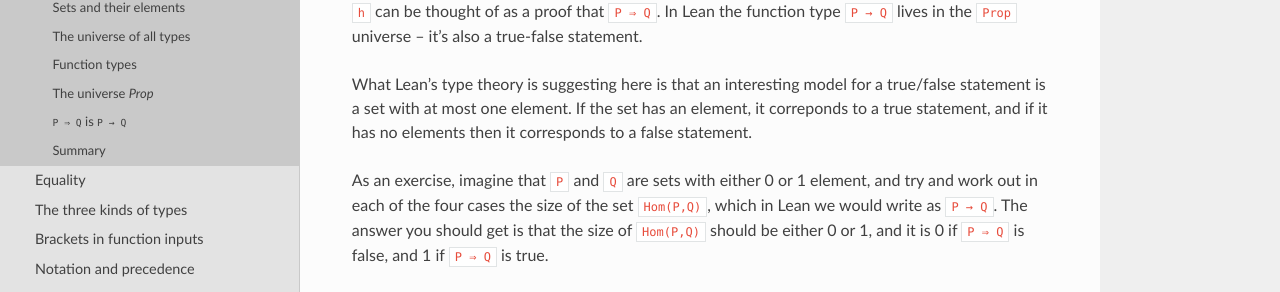
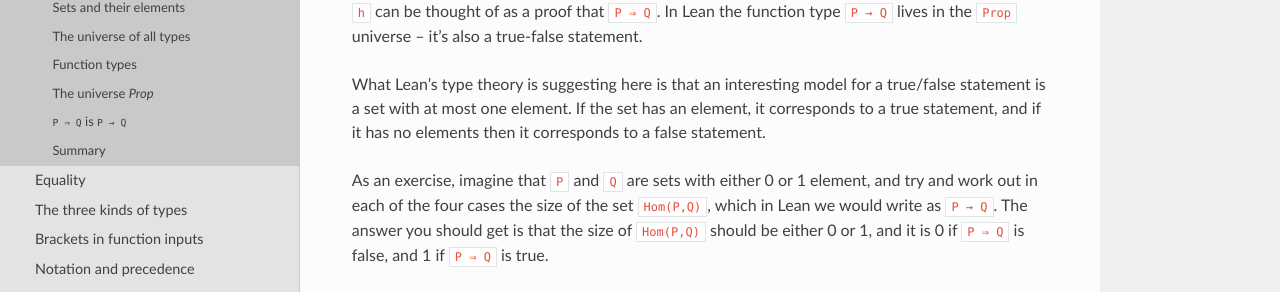
Before and after one commit to olympichek/formalising-mathematics-2026-no-solutions, a Sphinx documentation site: the page built from doc/Part_1/typesandterms.rst, in a window 1280 px wide and 900 px high, scrolled down 2648 px. Shown: the part 263-555 px from the top of the window. Built offline with Sphinx 7.4.7 and the Read the Docs theme 3.1.0, drawn with Linux system fonts in a browser that asks for light colours; pages that are not in the unit, such as notebooks, are missing from menus; some of the changed text lies outside the part shown.

Commit message:
fix typos

```diff
--- a/doc/Part_1/structures.rst
+++ b/doc/Part_1/structures.rst
@@ -102,4 +102,4 @@ do this by talking about ``e.toFun`` all the time, but Lean will just let you us
      norm_num
 
 Lean has things called :ref:`coercions <coercions>`. This is a way that given a term ``x`` of one type, you can "pretend" that it has a different type. What is actually happening is that a function which is essentially invisible to mathematicians is being called; it sends a bijection to the associated function! There's a coercion defined from ``Equiv X Y``
-to ``X → Y`` and this coercion is applied automatically when ``e`` recieves the "input" ``1``.
+to ``X → Y`` and this coercion is applied automatically when ``e`` receives the "input" ``1``.
--- a/doc/Part_1/threekindsoftypes.rst
+++ b/doc/Part_1/threekindsoftypes.rst
@@ -73,7 +73,7 @@ You might think that this kind of construction can only make finite types, but i
      | zero : Nat
      | succ (n : Nat) : Nat
 
-(Peano observed that these two construtions were enough to define all natural numbers) and then mathlib sets up the notation ``ℕ`` for ``Nat`` later. If you've played the natural number game you'll know that we can define addition and multiplication on the natural numbers, and once one has these set up one can define functions from the naturals to the naturals or other types using ``fun``, for example ``fun (n : ℕ) ↦ 2*n+3`` defines a function from ``ℕ`` to ``ℕ``. However we can also use the equation compiler to inductively define (or more precisely, recursively define) functions from the naturals. For example the sequence defined by ``a(0)=3`` and ``a(n+1)=a(n)^2+37`` could be defined like this:
+(Peano observed that these two constructions were enough to define all natural numbers) and then mathlib sets up the notation ``ℕ`` for ``Nat`` later. If you've played the natural number game you'll know that we can define addition and multiplication on the natural numbers, and once one has these set up one can define functions from the naturals to the naturals or other types using ``fun``, for example ``fun (n : ℕ) ↦ 2*n+3`` defines a function from ``ℕ`` to ``ℕ``. However we can also use the equation compiler to inductively define (or more precisely, recursively define) functions from the naturals. For example the sequence defined by ``a(0)=3`` and ``a(n+1)=a(n)^2+37`` could be defined like this:
 
 .. code-block::
 
--- a/doc/Part_1/typesandterms.rst
+++ b/doc/Part_1/typesandterms.rst
@@ -52,7 +52,7 @@ In usual mathematical logic, we might say the following: If ``P`` and ``Q`` are
 
 In Lean's type theory we say it like this. If ``P`` and ``Q`` are types in the ``Prop`` universe, i.e., propositions, then we can consider the type ``P → Q`` of functions from proofs of ``P`` to proofs of ``Q``. If we have such a function ``h``, which takes as input a proof of ``P`` and spits out a proof of ``Q``, then ``h`` can be thought of as a proof that ``P ⇒ Q``. In Lean the function type ``P → Q`` lives in the ``Prop`` universe -- it's also a true-false statement.
 
-What Lean's type theory is suggesting here is that an interesting model for a true/false statement is a set with at most one element. If the set has an element, it correponds to a true statement, and if it has no elements then it corresponds to a false statement.
+What Lean's type theory is suggesting here is that an interesting model for a true/false statement is a set with at most one element. If the set has an element, it corresponds to a true statement, and if it has no elements then it corresponds to a false statement.
 
 As an exercise, imagine that ``P`` and ``Q`` are sets with either 0 or 1 element, and try and work out in each of the four cases the size of the set ``Hom(P,Q)``, which in Lean we would write as ``P → Q``. The answer you should get is that the size of ``Hom(P,Q)`` should be either 0 or 1, and it is 0 if ``P ⇒ Q`` is false, and 1 if ``P ⇒ Q`` is true.
 
```
Also changed, not shown: other parts of doc/Part_1/typesandterms.rst (+1 -1 lines).
